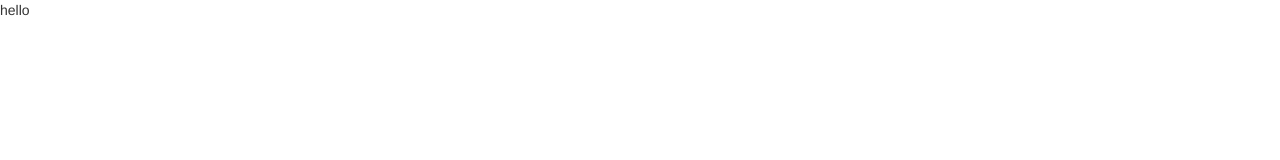
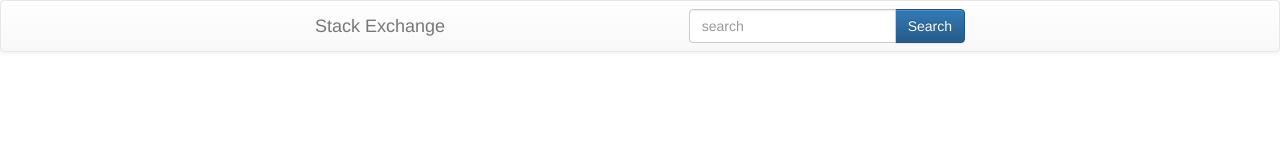
Before and after one commit to drKnoxy/stack-search, a plain HTML site: page index.html in a window 1280 px wide. Drawn offline with Linux system fonts and the light colour scheme.

Commit message:
search header in place

```diff
--- a/css/main.css
+++ b/css/main.css
@@ -1,5 +1,3 @@
-
-
-/* ==========================================================================
-   Author's custom styles
-   ========================================================================== */
+.container {
+	width:680px;
+}
--- a/index.html
+++ b/index.html
@@ -15,8 +15,31 @@
 		<script src="js/vendor/modernizr-2.8.3.min.js"></script>
 	</head>
 	<body>
+		<nav class="navbar navbar-default">
+			<div class="container">
+				<div class="navbar-header">
+					<a href="" class="navbar-brand">Stack Exchange</a>
+				</div>
+				<form role="search" class="navbar-form navbar-right">
+					<div class="input-group">
+						<input
+							type="text"
+							class="form-control"
+							placeholder="search">
+						<span class="input-group-btn">
+							<button class="btn btn-primary" type="submit">Search</button>
+						</span>
+					</div>
+				</form>
+			</div>
+		</nav>
 
-		hello
+		<div class="container">
+			<div class="row">
+
+			</div>
+		</div>
+
 		<script src="js/vendor/jquery-1.11.2.min.js"></script>
 		<script src="js/vendor/bootstrap.min.js"></script>
 		<script src="js/main.js"></script>
```
